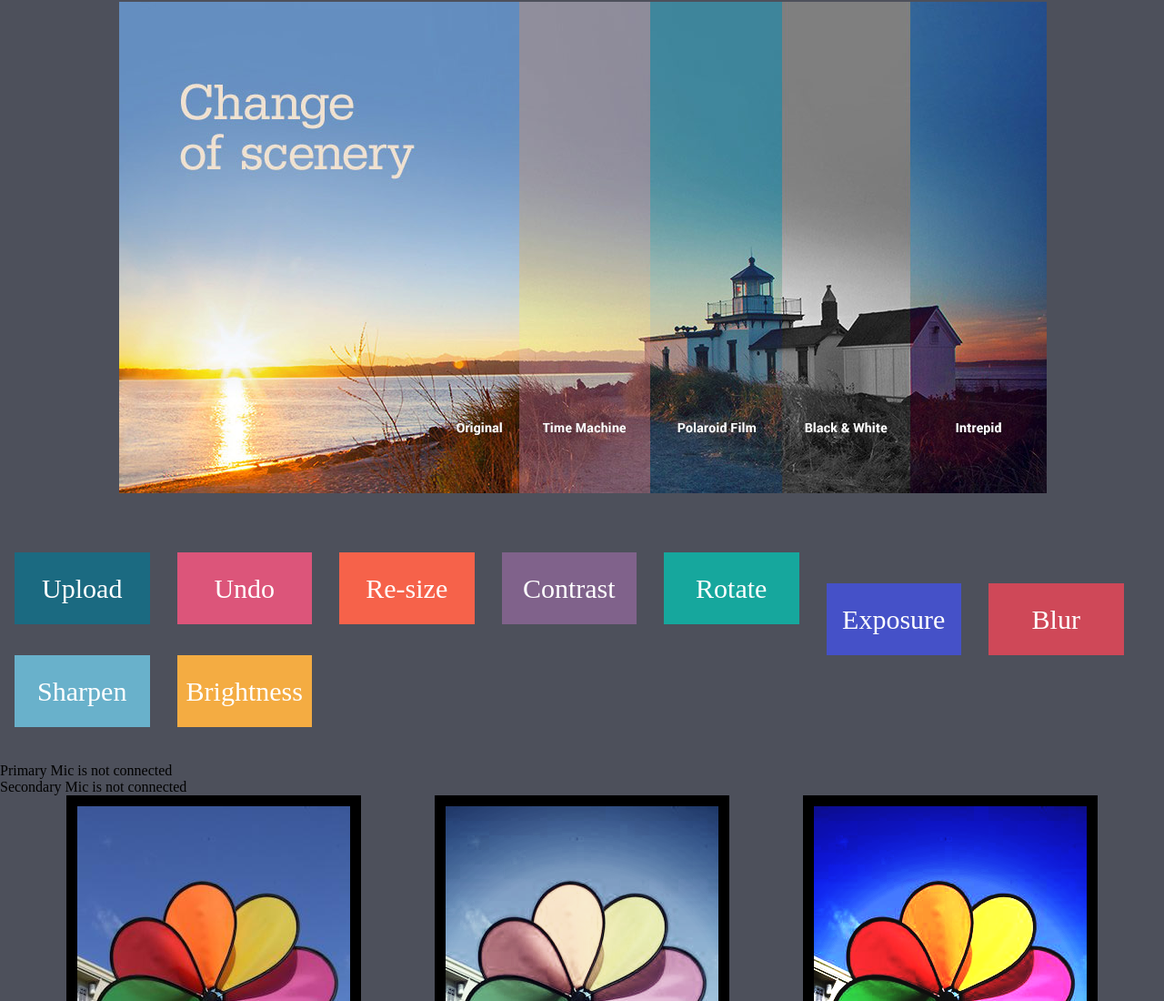
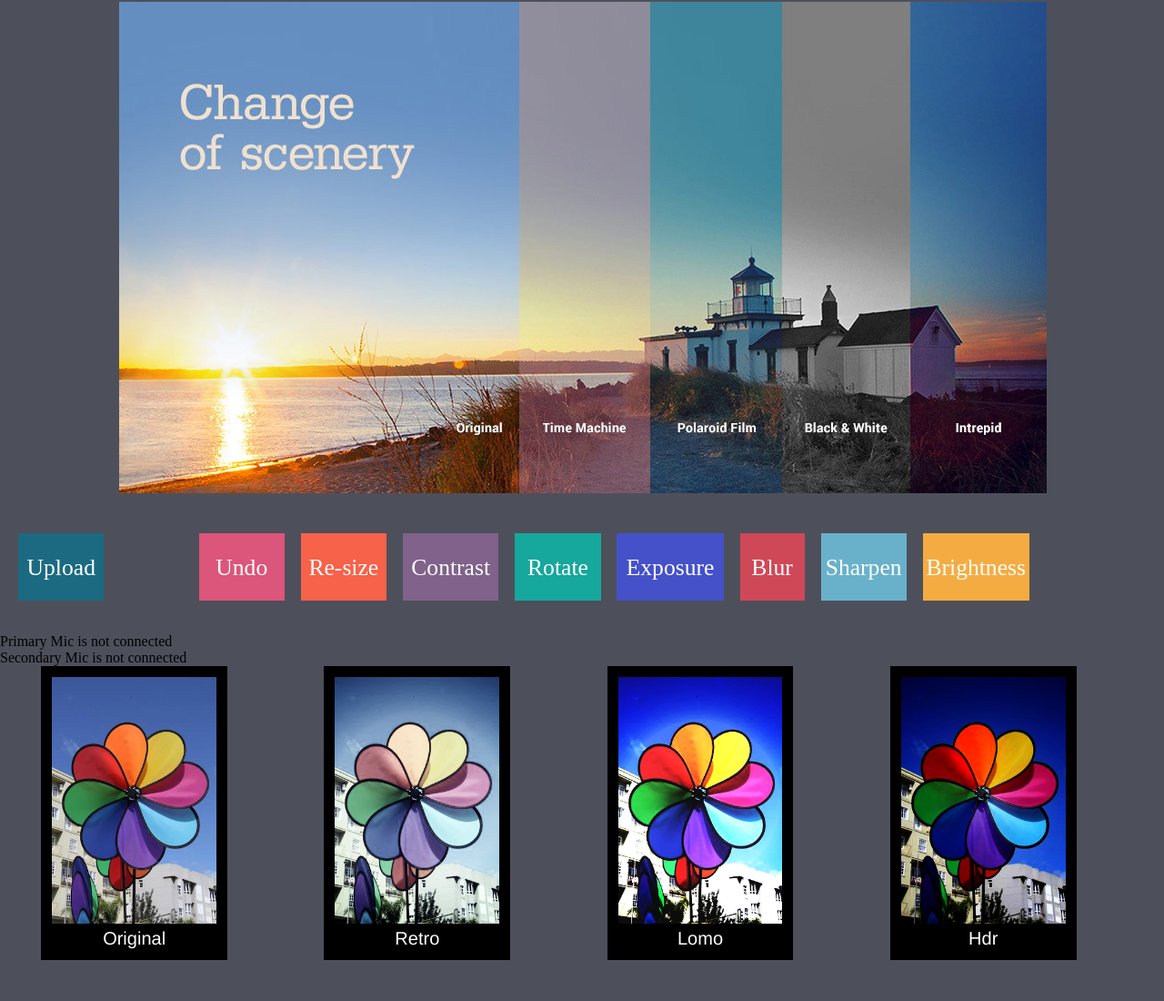
Before and after one commit to kinjalpadalikar/phonic-canvas, a plain HTML site: page index.html in a window 1280 px wide. Shown: the top 1100 px of the page at 91% size. Drawn offline with nearby package versions, Linux system fonts and the light colour scheme.

Commit message:
ENH: Site now resizes itself.

```diff
--- a/index.html
+++ b/index.html
@@ -25,8 +25,11 @@
 
 	<div class = "options">
 
-		<label for="upload_button" class="upload">Upload</label>
+        <div class="effect_boxes">
+            <div class="upload">
+                <label for="upload_button">Upload</label>
                 <input multiple style="opacity:0" type="file" name="upload_file_path" id="upload_button">
+            </div>
 
             <div class="undo">Undo </div>
             <div class="re-size">Re-size</div>
@@ -36,6 +39,7 @@
             <div class="blur">Blur </div>
             <div class="sharpen">Sharpen</div>
             <div class="brightness">Brightness</div>
+        </div>
 	</div>
 
 	<div id= "status1"></div>
--- a/source/image/image.js
+++ b/source/image/image.js
@@ -1,6 +1,12 @@
+var setBoxSize = function(name) {
+    var imageElement = document.getElementById(name);
+    imageElement.style.width  = "100%";
+    imageElement.style.height = "";
+}
+
 var makeItBigger = function(name){
 	var elements = document.getElementsByClassName("boxes");
-	elements[0].style.width = "524px";
+	elements[0].style.width = "80%";
 
 	Caman(name, function () {
 		this.resize({
@@ -9,9 +15,7 @@ var makeItBigger = function(name){
 
 		// You still have to call render!
 		this.render(function() {
-			var imageElement = document.getElementById(name.slice(1));
-			imageElement.style.width  = "500px";
-			imageElement.style.height = "";
+            setBoxSize(name.slice(1));
 		});
 	});
 
@@ -20,7 +24,7 @@ var makeItBigger = function(name){
 
 var makeItNormalSize = function(name, applyEffects) {
 	var elements = document.getElementsByClassName("boxes");
-	elements[0].style.width = "324px";
+	elements[0].style.width = "80%";
 
 	Caman(name, function () {
 		this.resize({
@@ -29,9 +33,7 @@ var makeItNormalSize = function(name, applyEffects) {
 
 		// You still have to call render!
 		this.render(function() {
-			var imageElement = document.getElementById(name.slice(1));
-			imageElement.style.width  = "300px";
-			imageElement.style.height = "";
+            setBoxSize(name.slice(1));
 
 			if (applyEffects) {
 				applyEffects();
@@ -40,6 +42,40 @@ var makeItNormalSize = function(name, applyEffects) {
 	});
 
 	console.log ("making it normal size");
+}
+
+var makeItSmaller = function(name){
+	var elements = document.getElementsByClassName("boxes");
+	elements[0].style.width = "30%";
+
+	Caman(name, function () {
+		this.resize({
+		  width: 200
+		});
+
+		// You still have to call render!
+		this.render(function() {
+            setBoxSize(name.slice(1));
+		});
+	});
+
+	console.log ("making it smaller");
+}
+
+var resetImage = function(name){
+
+	Caman(name, function () {
+		this.reset();
+		this.render(function() {
+			var imageElement = document.getElementById(name.slice(1));
+			imageElement.style.width  = "100%";
+			imageElement.style.height = "";
+		});
+	});
+
+	var elements = document.getElementsByClassName("boxes");
+	elements[0].style.width = "50%";
+	console.log ("resetting image");
 }
 
 var imageManager = null;
@@ -90,8 +126,10 @@ var increaseContrast = function(name){
 	Caman(name, function () {
         this.contrast(15).render();
     });
+
 	console.log ("increasing contrast");
 }
+
 var reformat_page = function() {
 	removeElementById("box2");
 	removeElementById("box3");
@@ -145,7 +183,6 @@ var widenElementById = function(id) {
 		return;
 	}
 	element.style.width = "100%";
-
 }
 
 var applyDefaultEffects = function() {
@@ -159,7 +196,9 @@ var applyRetroFilter = function(name) {
 	console.log ("applying retro filter");
 	Caman(name, function () {
         this.oldBoot();
-		  this.render();
+        this.render(function() {
+            setBoxSize(name.slice(1));
+        });
     });
 }
 
@@ -167,7 +206,9 @@ var applyLomoFilter = function(name) {
 	console.log ("applying lomo filter");
 	Caman(name, function () {
         this.lomo();
-		  this.render();
+        this.render(function() {
+            setBoxSize(name.slice(1));
+        });
     });
 }
 
@@ -178,7 +219,9 @@ var applyHdrFilter = function(name) {
         	this.contrast(5);
         	this.exposure(15);
         	this.vignette(300, 60);
-		  	this.render();
+            this.render(function() {
+                setBoxSize(name.slice(1));
+            });
 		});
 }
 
@@ -202,26 +245,6 @@ var applySepiaFilter = function(name) {
 		});
 }
 
-var makeItSmaller = function(name){
-	var elements = document.getElementsByClassName("boxes");
-	elements[0].style.width = "224px";
-
-	Caman(name, function () {
-		this.resize({
-		  width: 200
-		});
-
-		// You still have to call render!
-		this.render(function() {
-			var imageElement = document.getElementById(name.slice(1));
-			imageElement.style.width  = "200px";
-			imageElement.style.height = "";
-		});
-	});
-
-	console.log ("making it smaller");
-}
-
 var increaseExposure = function(name){
 	Caman(name, function () {
         this.exposure(15).render();
@@ -234,21 +257,6 @@ var increaseBrightness = function(name){
   this.brightness(15).render();
 });
 	console.log ("increasing brightness");
-}
-
-var resetImage = function(name){
-	Caman(name, function () {
-		this.reset();
-		this.render(function() {
-			var imageElement = document.getElementById(name.slice(1));
-			imageElement.style.width  = "300px";
-			imageElement.style.height = "";
-		});
-	});
-
-	var elements = document.getElementsByClassName("boxes");
-	elements[0].style.width = "324px";
-	console.log ("resetting image");
 }
 
 var sharpenImage = function(name){
--- a/source/page/style.css
+++ b/source/page/style.css
@@ -5,7 +5,7 @@
 .boxes
 {
  	float:none;
-	width:324px;
+	width:80%;
 	background-color:black;
     padding:12px;
     box-sizing: border-box;
@@ -17,11 +17,11 @@
 .box_container
 {
     height:570px;
+    width:20%;
 
     vertical-align:top;
-  margin:0 3%;
     display:inline-block;
-
+    margin:0 2%;
 }
 
 .all_boxes
@@ -29,7 +29,6 @@
     height:570px;
     width:100%;
     text-align:center;
-
 }
 
 .heading
@@ -44,10 +43,12 @@
     padding-top:1px;
     padding-bottom:1%;
     margin-bottom:50px;
-  display:block; margin:auto;
+    display:block;
+    margin:auto;
 }
 
-body{
+body
+{
     background-color:#4D505B;
 }
 
@@ -55,184 +56,162 @@ body{
 {
     float :left;
     width:100%;
-  height:150px;
-  background-color:#4D505B;
-  border-color:#4D505B;
-  border-style: solid;
-  border-width: 1px;
-  font-size:30px;
-  padding-top: 20px;
-  padding-bottom: 50px;
-  color:white;
-  margin-bottom: 30px;
+    height:110px;
+
+    font-size: 2vw;
     font-family: raleway;
-  text-align: center;
+    color: white;
+
+
 }
 
 .upload
 {
-  float: left;
-  width: 146.5px;
-  height: 55px;
+    vertical-align:top;
+    display:inline-block;
+
+    width: 8%;
+    height: 50px;
     background-color: #1b6a81;
     border-color: #1b6a81;
     border-style: solid;
     border-width: 1px;
-  font-size: 30px;
-  color: white;
-  font-family: raleway;
     padding-top: 22px;
-  margin-left: 15px;
-  margin-right: 15px;
+    margin-left: 0.5%;
+    margin-right: 8%;
+}
 
+.effect_boxes
+{
+    width: 90%;
+    height:70px;
+    text-align:center;
 }
 
 .undo
 {
-  float: left;
-  width: 146.5px;
-  height: 55px;
+    vertical-align:top;
+    display:inline-block;
+
+    width: 8%;
+    height: 50px;
     background-color: #dc557a;
     border-color: #dc557a;
     border-style: solid;
     border-width: 1px;
-  font-size: 30px;
-  color: white;
-  font-family: raleway;
     padding-top: 22px;
-  margin-left: 15px;
-  margin-right: 15px;
-
-
+    margin-left: 0.5%;
+    margin-right: 0.5%;
 }
 
 .re-size
 {
-      float: left;
-      width: 146.5px;
-      height: 55px;
+    vertical-align:top;
+    display:inline-block;
+
+    width: 8%;
+    height: 50px;
     background-color: #f6624a;
     border-color: #f6624a;
     border-style: solid;
     border-width: 1px;
-      font-size: 30px;
-      color: white;
-      font-family: raleway;
     padding-top: 22px;
-      margin-left: 15px;
-      margin-right: 15px;
-
-
+    margin-left: 0.5%;
+    margin-right: 0.5%;
 }
 
 .contrast
 {
-      float: left;
-      width: 146.5px;
-      height: 55px;
+    vertical-align:top;
+    display:inline-block;
+
+    width: 9%;
+    height: 50px;
     background-color: #80628b;
     border-color: #80628b;
     border-style: solid;
     border-width: 1px;
-      font-size: 30px;
-      color: white;
-      font-family: raleway;
     padding-top: 22px;
-      margin-left: 15px;
-      margin-right: 15px;
-
-
+    margin-left: 0.5%;
+    margin-right: 0.5%;
 }
 
 .rotate
 {
-      float: left;
-      width: 146.5px;
-      height: 55px;
+    vertical-align:top;
+    display:inline-block;
+
+    width: 8%;
+    height: 50px;
     background-color: #16a79d;
     border-color: #16a79d;
     border-style: solid;
     border-width: 1px;
-      font-size: 30px;
-      color: white;
-      font-family: raleway;
     padding-top: 22px;
-      margin-left: 15px;
-      margin-right: 15px;
-
-
+    margin-left: 0.5%;
+    margin-right: 0.5%;
 }
 
 .exposure
 {
-      float: left;
-      width: 146.5px;
-      height: 55px;
+    vertical-align:top;
+    display:inline-block;
+
+    width: 10%;
+    height: 50px;
     background-color: #4551C8;
     border-color: #4551C8;
     border-style: solid;
     border-width: 1px;
-      font-size: 30px;
-      color: white;
-      font-family: raleway;
     padding-top: 22px;
-      margin-left: 15px;
-      margin-right: 15px;
-
-
+    margin-left: 0.5%;
+    margin-right: 0.5%;
 }
 
 .blur
 {
-      float: left;
-      width: 146.5px;
-      height: 55px;
+    vertical-align:top;
+    display:inline-block;
+
+    width: 6%;
+    height: 50px;
     background-color: #cf4858;
     border-color: #cf4858;
     border-style: solid;
     border-width: 1px;
-      font-size: 30px;
-      color: white;
-      font-family: raleway;
     padding-top: 22px;
-      margin-left: 15px;
-      margin-right: 15px;
-
-
+    margin-left: 0.5%;
+    margin-right: 0.5%;
 }
 
 .sharpen
 {
-      float: left;
-      width: 146.5px;
-      height: 55px;
+    vertical-align:top;
+    display:inline-block;
+
+    width: 8%;
+    height: 50px;
     background-color: #69b1cb;
     border-color: #69b1cb;
     border-style: solid;
     border-width: 1px;
-      font-size: 30px;
-      color: white;
-      font-family: raleway;
     padding-top: 22px;
-      margin-left: 15px;
-      margin-right: 15px;
-
+    margin-left: 0.5%;
+    margin-right: 0.5%;
 }
 
 .brightness
 {
-      float: left;
-      width: 146.5px;
-      height: 55px;
+    vertical-align:top;
+    display:inline-block;
+
+    width: 10%;
+    height: 50px;
     background-color: #f4ac42;
     border-color: #f4ac42;
     border-style: solid;
     border-width: 1px;
-      font-size: 30px;
-      color: white;
-      font-family: raleway;
     padding-top: 22px;
-      margin-left: 15px;
-      margin-right: 15px;
-
+    margin-left: 0.5%;
+    margin-right: 0.5%;
 }
```
Lines whose indentation alone changed are shown as unchanged.
